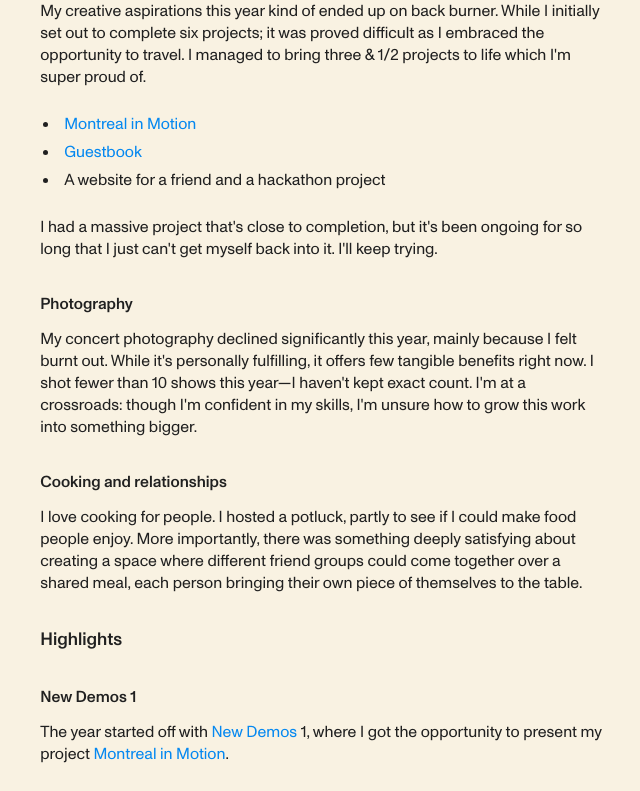
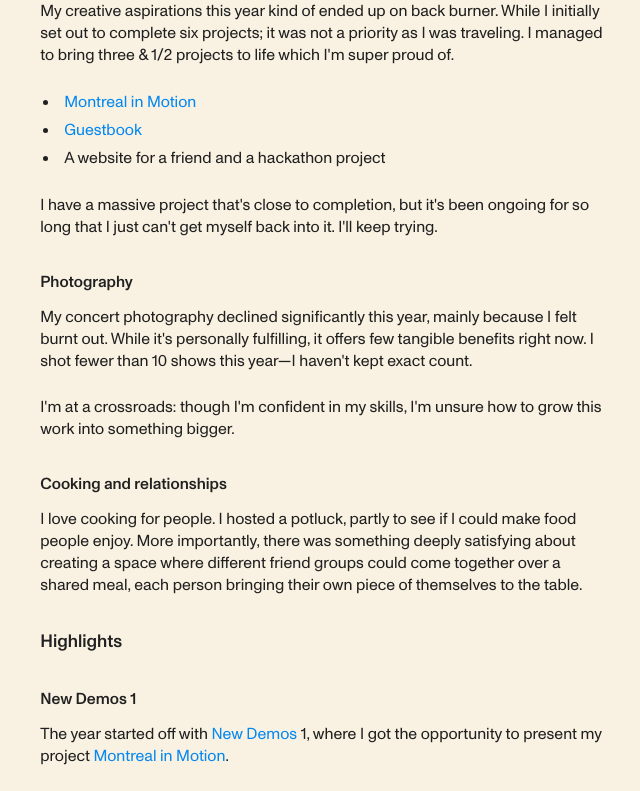
Before and after one commit to mitul-s/mitul.ca, a Next.js app: page /p/2024 in a window 1280 px wide. Shown: the part 984-1775 px from the top of the page, without its empty margins (318-958 px from the left). Built offline with nearby package versions, Linux system fonts and the light colour scheme.

Commit message:
Update page.mdx

```diff
--- a/app/(without-root-layout)/p/2024/page.mdx
+++ b/app/(without-root-layout)/p/2024/page.mdx
@@ -36,17 +36,19 @@ Comparing my [2024](https://futureland.tv/@mitul/%E2%88%97-2024-%E2%88%97) journ
 
 ### Code
 
-My creative aspirations this year kind of ended up on back burner. While I initially set out to complete six projects; it was proved difficult as I embraced the opportunity to travel. I managed to bring three & 1/2 projects to life which I'm super proud of.
+My creative aspirations this year kind of ended up on back burner. While I initially set out to complete six projects; it was not a priority as I was traveling. I managed to bring three & 1/2 projects to life which I'm super proud of.
 
 - [Montreal in Motion](https://typicalmitul.com/montreal-in-motion)
 - [Guestbook](https://mitul.ca/visitors)
 - A website for a friend and a hackathon project
 
-I had a massive project that's close to completion, but it's been ongoing for so long that I just can't get myself back into it. I'll keep trying.
+I have a massive project that's close to completion, but it's been ongoing for so long that I just can't get myself back into it. I'll keep trying.
 
 ### Photography
 
-My concert photography declined significantly this year, mainly because I felt burnt out. While it's personally fulfilling, it offers few tangible benefits right now. I shot fewer than 10 shows this year—I haven't kept exact count. I'm at a crossroads: though I'm confident in my skills, I'm unsure how to grow this work into something bigger.
+My concert photography declined significantly this year, mainly because I felt burnt out. While it's personally fulfilling, it offers few tangible benefits right now. I shot fewer than 10 shows this year—I haven't kept exact count.
+
+I'm at a crossroads: though I'm confident in my skills, I'm unsure how to grow this work into something bigger.
 
 ### Cooking and relationships
 
```
